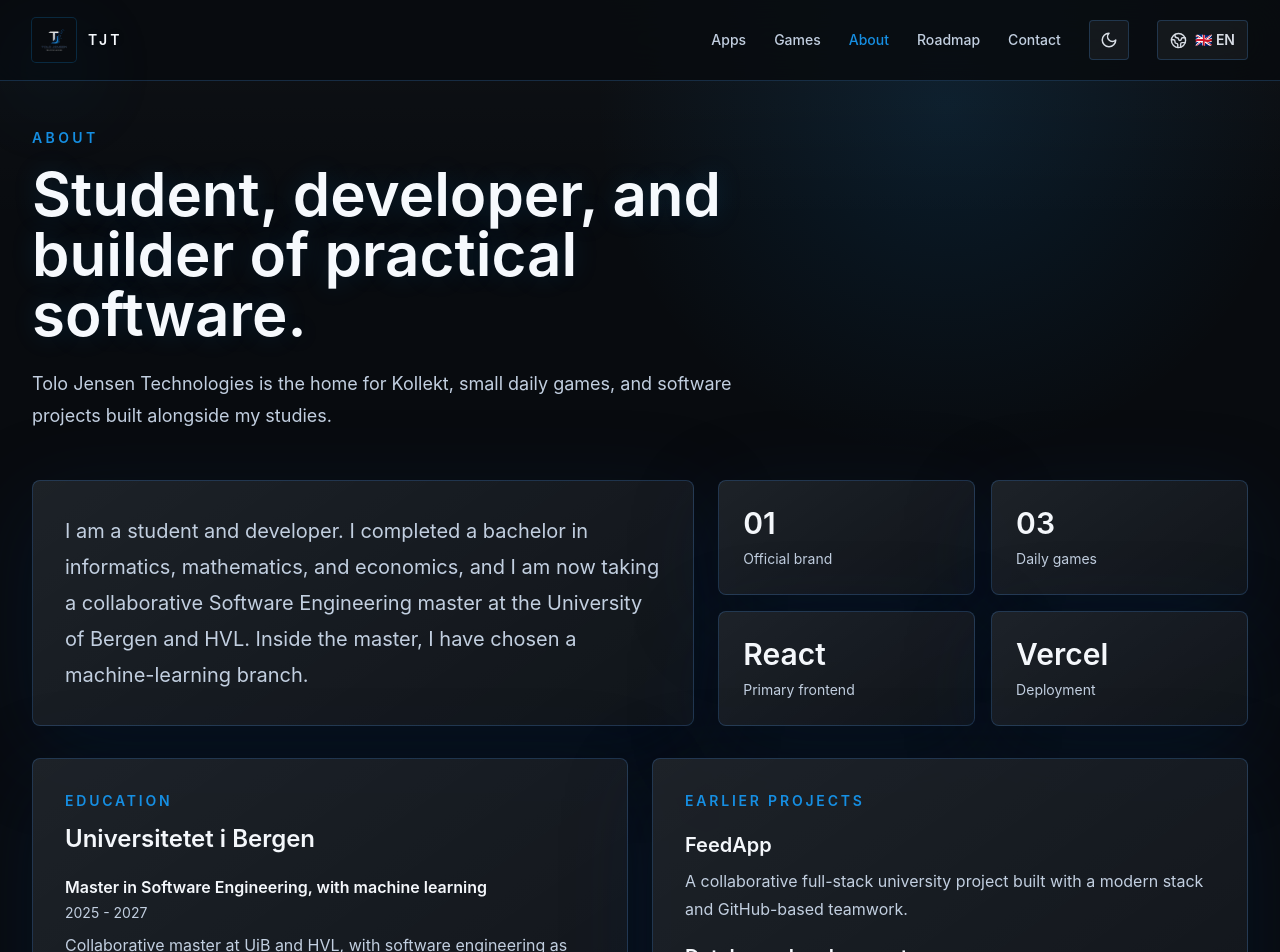
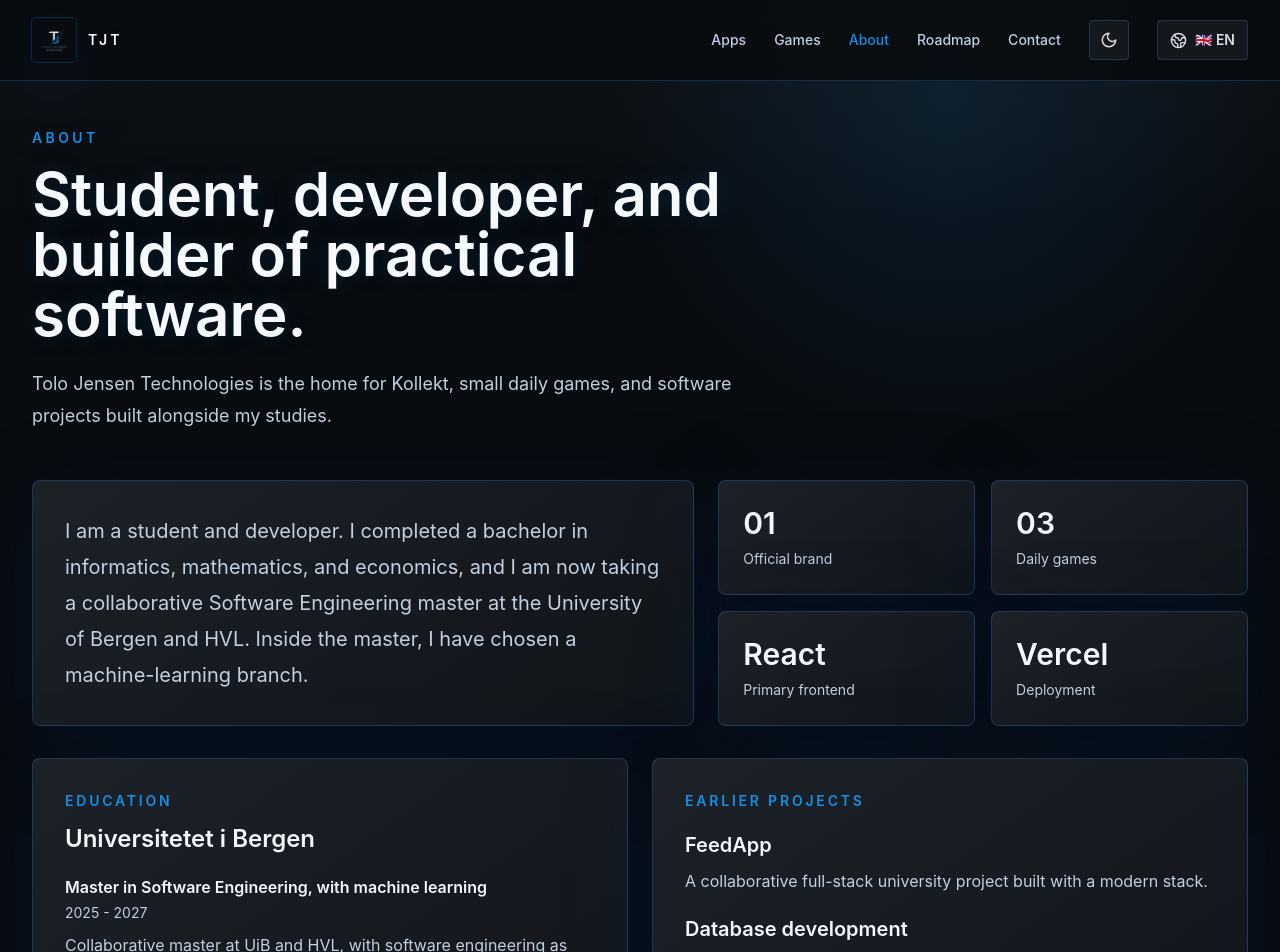
Before and after one commit to ThomasTolo/Tolo-Jensen-Technologies, a React (Vite) app: page /about in a window 1280 px wide. Shown: the top 952 px of the page. Built offline with nearby package versions, Linux system fonts and the light colour scheme.

Commit message:
Liten oppdatering

```diff
--- a/src/pages/About.tsx
+++ b/src/pages/About.tsx
@@ -94,8 +94,8 @@ export function About() {
               <h2 className="text-xl font-semibold">FeedApp</h2>
               <p className="brand-copy mt-2 leading-7">
                 {norwegian
-                  ? "Et fullstack universitetsprosjekt bygget i team med moderne verktøy og GitHub-flyt."
-                  : "A collaborative full-stack university project built with a modern stack and GitHub-based teamwork."}
+                  ? "Et fullstack universitetsprosjekt bygget i team med moderne techstack."
+                  : "A collaborative full-stack university project built with a modern stack."}
               </p>
             </div>
             <div>
@@ -110,7 +110,7 @@ export function About() {
               <h2 className="text-xl font-semibold">Java Snake</h2>
               <p className="brand-copy mt-2 leading-7">
                 {norwegian
-                  ? "Objektorientert Java-implementasjon av Snake fra tidlige informatikkemner."
+                  ? "Objektorientert Java-implementasjon av Snake fra tidligere informatikkemne."
                   : "Object-oriented Java implementation of Snake from early informatics coursework."}
               </p>
             </div>
```
